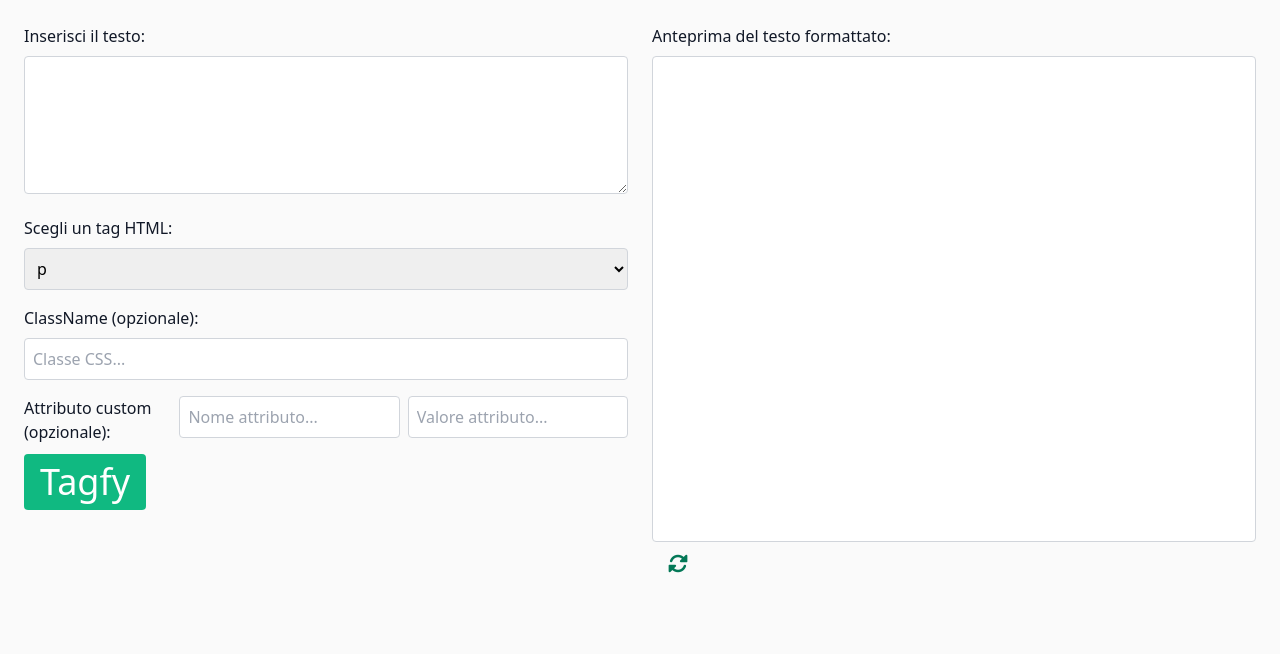
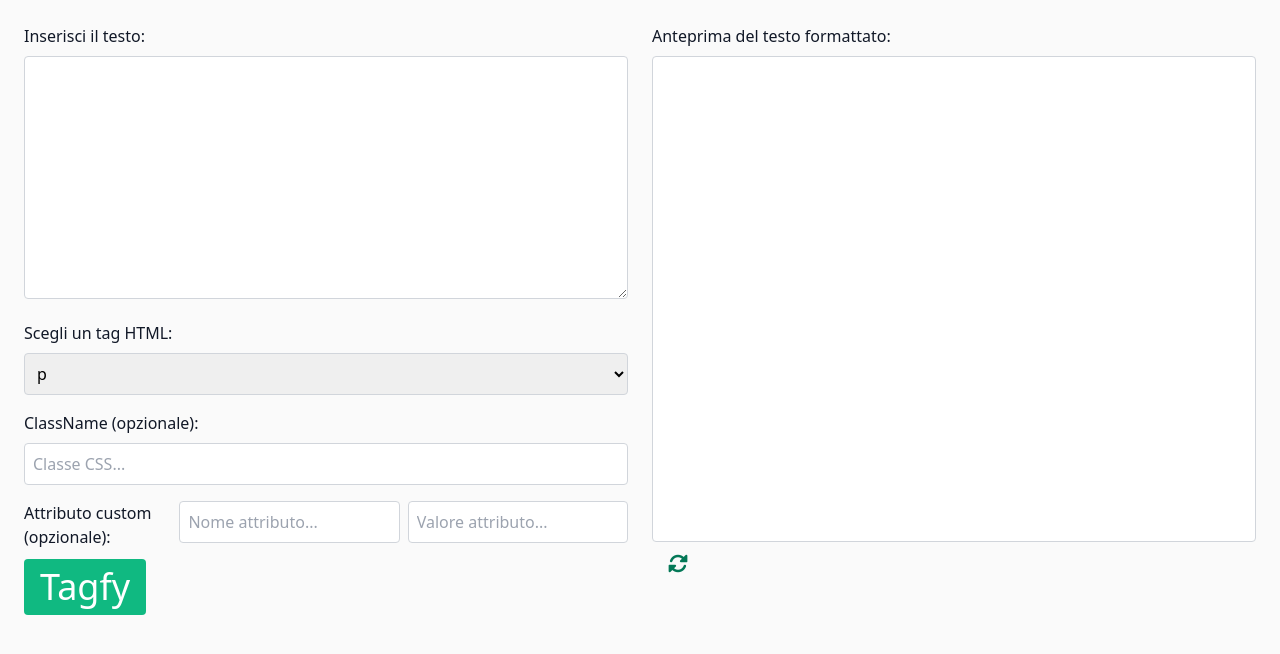
Before and after one commit to josquindesprez/tagfy, a plain HTML site: page index.html in a window 1280 px wide. Drawn offline with nearby package versions, Linux system fonts and the light colour scheme.

Commit message:
half height textarea

```diff
--- a/index.html
+++ b/index.html
@@ -17,7 +17,7 @@
         <!-- Colonna sinistra: inserimento testo e controlli -->
         <div class="w-1/2">
             <label for="text" class="block mb-2 text-gray-900">Inserisci il testo:</label>
-            <textarea id="text" rows="5" class="w-full p-2 border border-gray-300 rounded mb-4"></textarea>
+            <textarea id="text" rows="5" class="w-full h-1/2 p-2 border border-gray-300 rounded mb-4"></textarea>
 
             <label for="tagSelect" class="block mb-2 text-gray-900">Scegli un tag HTML:</label>
             <select id="tagSelect" class="w-full p-2 border border-gray-300 rounded mb-4">
@@ -26,6 +26,7 @@
                 <option value="h2">h2</option>
                 <option value="div">div</option>
                 <option value="span">span</option>
+                <option value="strong">strong</option>
                 <option value="custom">Custom</option>
             </select>
 
```
